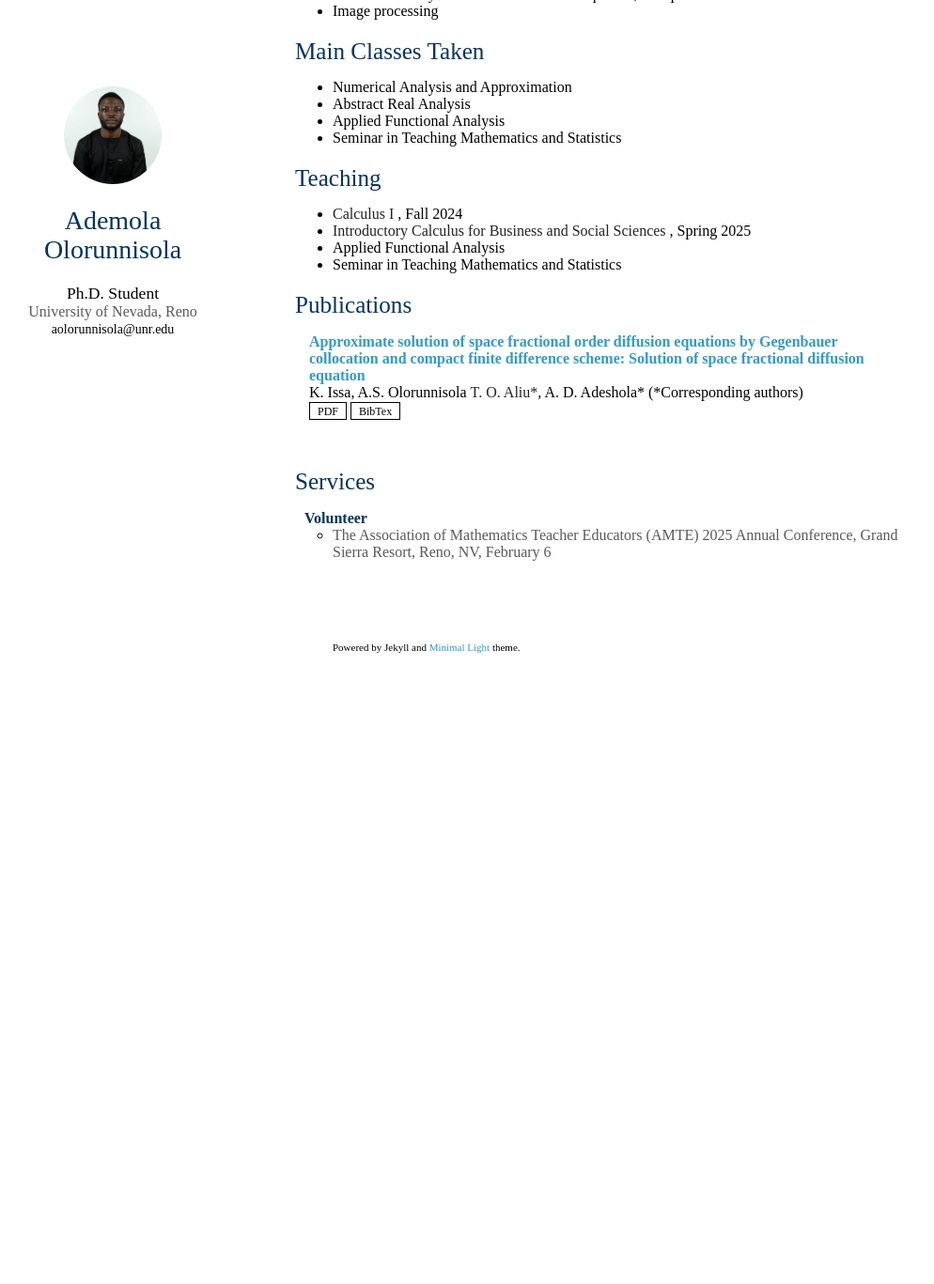
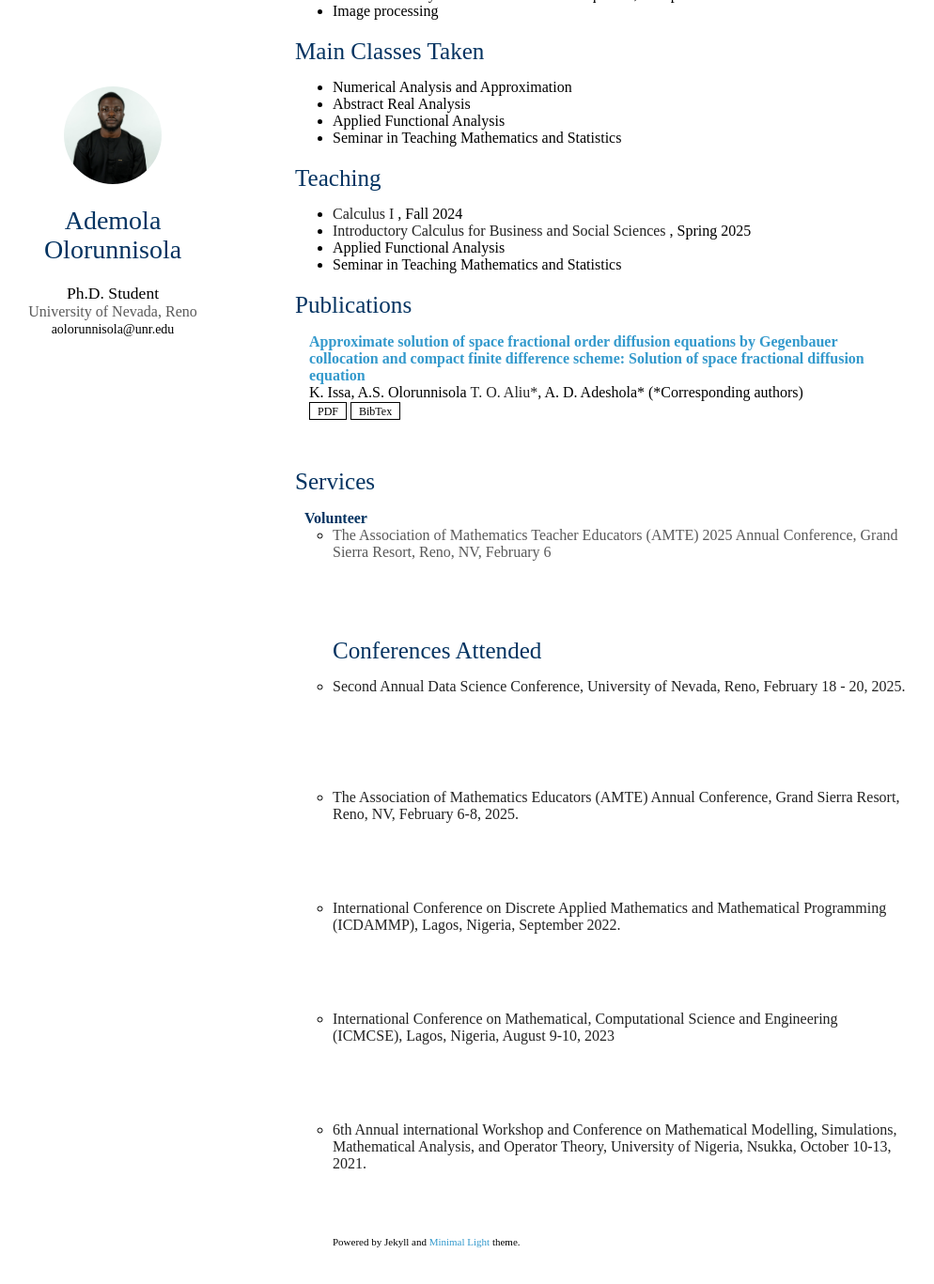
Before and after one commit to Ademola-Olorunnisola/Ademola-Olorunnisola.github.io, a Jekyll site: the page index.html, which Jekyll copies as it is, in a window 1280 px wide and 1400 px high, scrolled down 230 px. Shown: the top 1367 px of the window at 94% size, without its empty margins (156-1150 px from the left). Built offline with Jekyll 4.4.1, drawn with Linux system fonts in a browser that asks for light colours; nearby versions of some CDN libraries; a style sheet for code colours, icons or effects is not loaded; before the commit the page ends 997 px from its top, so only the background shows below that.

Commit message:
Update index.html

```diff
--- a/index.html
+++ b/index.html
@@ -202,6 +202,32 @@
               ></a
             >
           </li>
+          <h2 id="conferences-attended">Conferences Attended</h2>
+          <li>
+            <strong>
+              Second Annual Data Science Conference, University of Nevada, Reno, February 18 - 20, 2025.
+            </strong>
+          </li>
+          <li>
+            <strong>
+              The Association of Mathematics Educators (AMTE) Annual Conference, Grand Sierra Resort, Reno, NV, February 6-8, 2025.
+            </strong>
+          </li>
+          <li>
+            <strong>
+              International Conference on Discrete Applied Mathematics and Mathematical Programming (ICDAMMP), Lagos, Nigeria, September 2022.
+            </strong>
+          </li>
+          <li>
+            <strong>
+              International Conference on Mathematical, Computational Science and Engineering (ICMCSE), Lagos, Nigeria, August 9-10, 2023
+            </strong>
+          </li>
+          <li>
+            <strong>
+              6th Annual international Workshop and Conference on Mathematical Modelling, Simulations, Mathematical Analysis, and Operator Theory, University of Nigeria, Nsukka, October 10-13, 2021.
+            </strong>
+          </li>
 
         <p>
           <small
```
